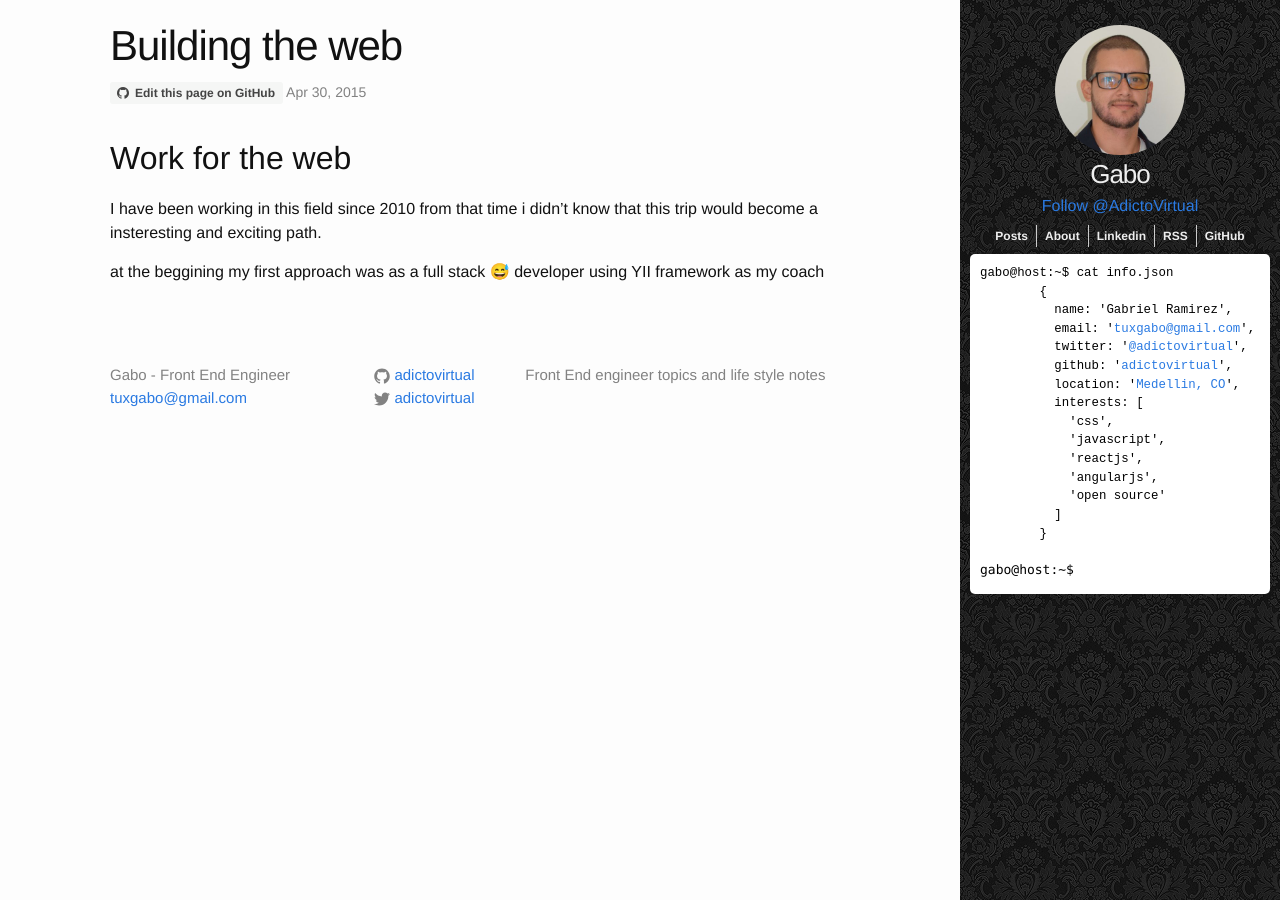
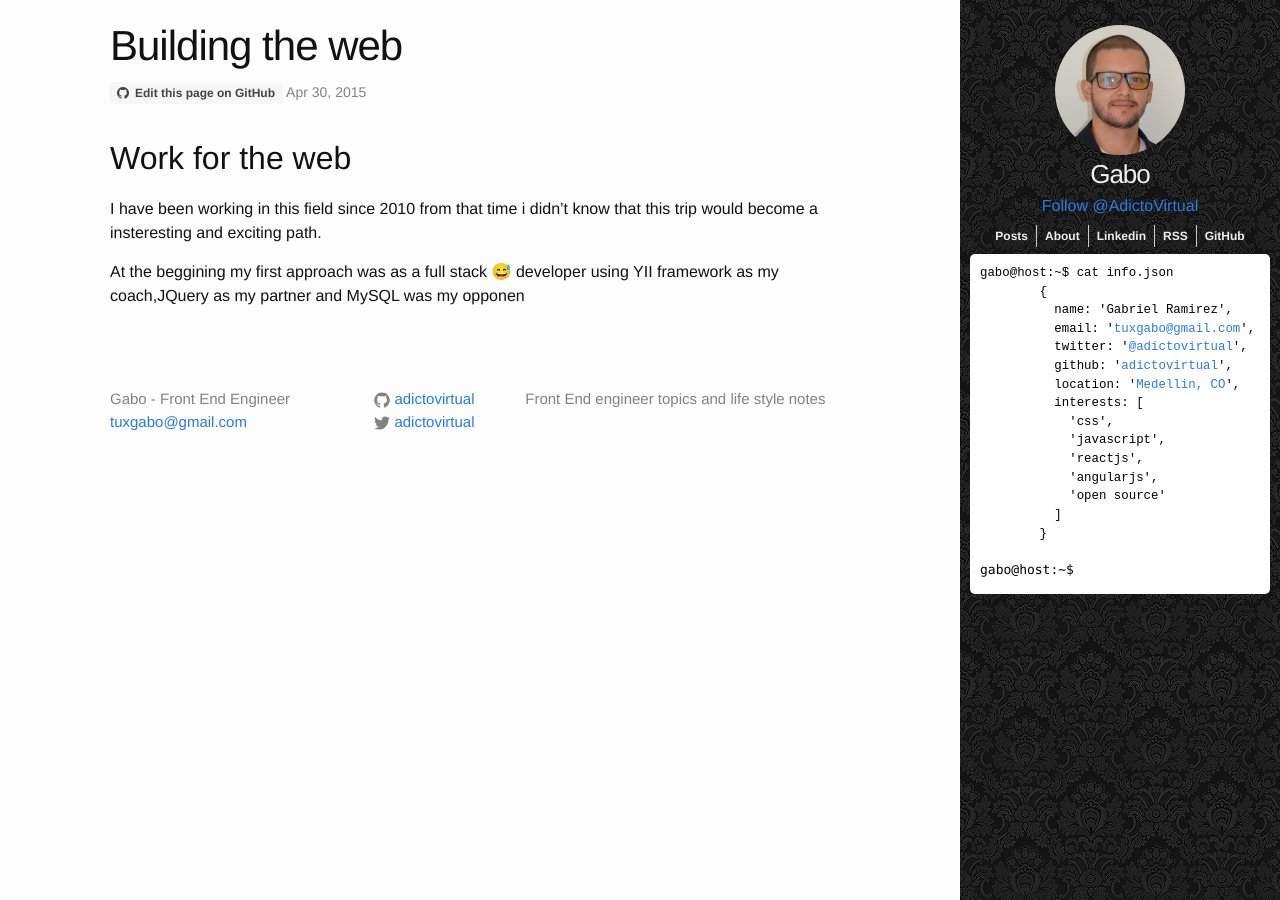
Before and after one commit to juanramirezc2/adictovirtual.github.io, a Jekyll site: the page built from _posts/2015-05-10-building-the-web.md, in a window 1280 px wide. Built offline with Jekyll 4.4.1, drawn with Linux system fonts in a browser that asks for light colours; nearby versions of some CDN libraries; comment, search, counter and statistics services are not loaded.

Commit message:
changed post about the web

```diff
--- a/_posts/2015-05-10-building-the-web.md
+++ b/_posts/2015-05-10-building-the-web.md
@@ -10,4 +10,4 @@ categories: Post general
 
 I have been working in this field since  2010 from that time i didn't know that this trip would become a insteresting and exciting path.
 
-at the beggining my first approach was as a full stack 😅  developer using YII framework as my coach
+At the beggining my first approach was as a full stack 😅  developer using YII framework as my coach,JQuery as my partner and MySQL was my opponen
```
